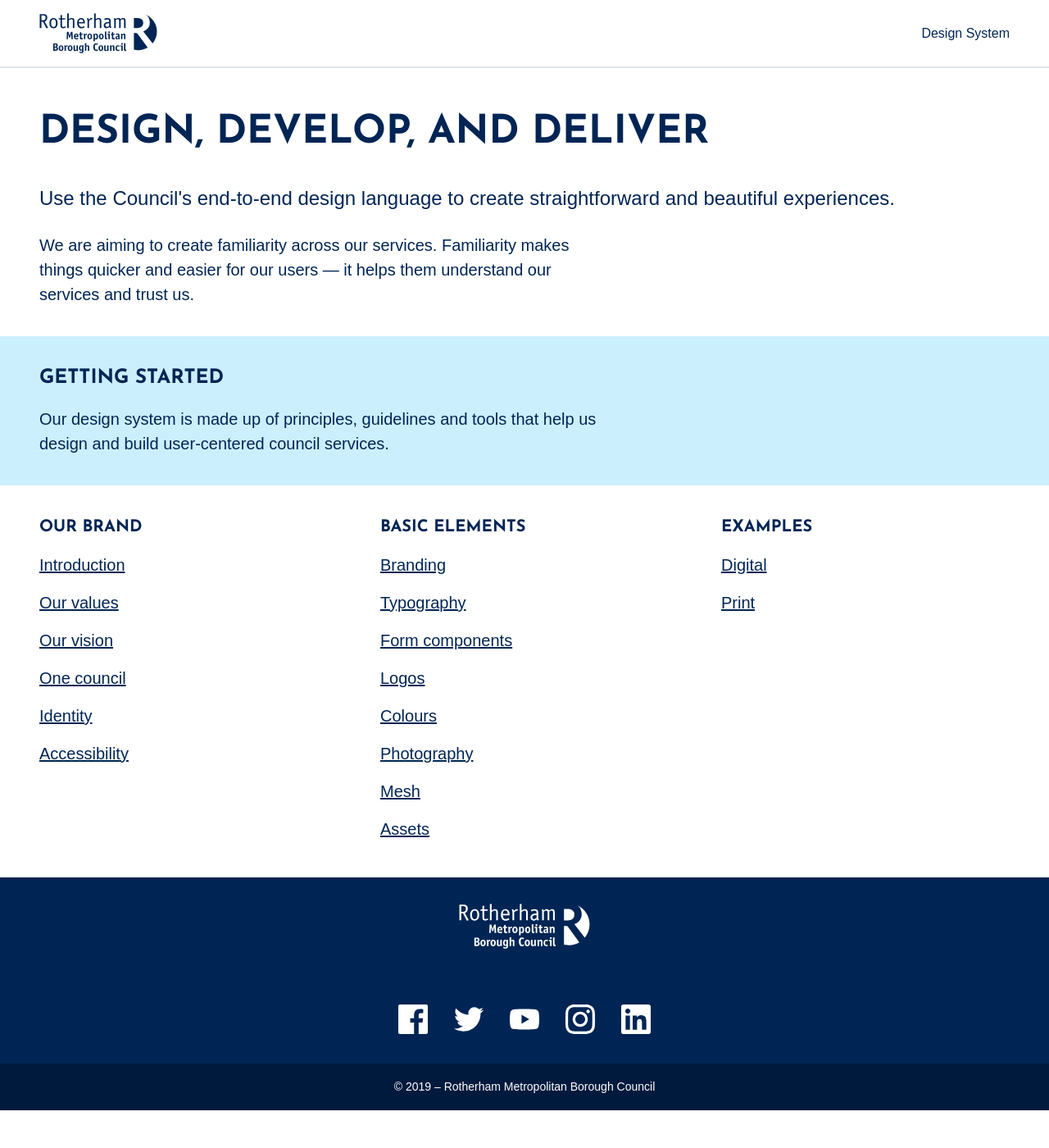
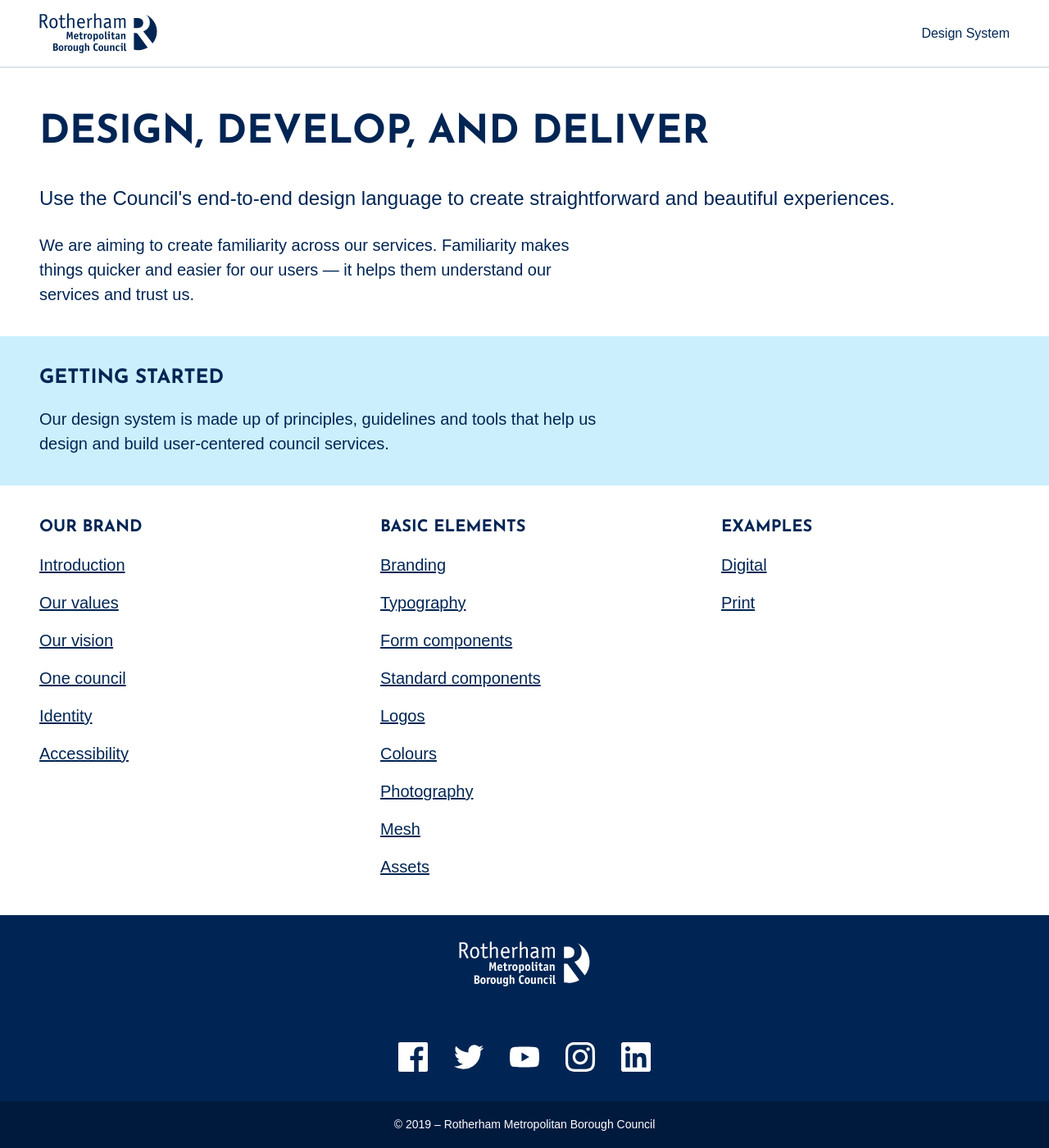
Before and after one commit to rothgov/design-manual, a Jekyll site: the page built from index.html, in a window 1280 px wide. Shown: the whole page at 82% size. Built offline with Jekyll 4.4.1, drawn with Linux system fonts in a browser that asks for light colours; some web fonts are replaced; before the commit the page ends 1354 px from its top, so only the background shows below that.

Commit message:
Update index.html

```diff
--- a/index.html
+++ b/index.html
@@ -54,6 +54,9 @@
           <a class="db pv2 link blue hover-blue-l" href="{{%20site.baseurl%20}}/design/form-components">Form components</a>
         </li>
         <li>
+          <a class="db pv2 link blue hover-blue-l" href="{{%20site.baseurl%20}}/design/standard-components">Standard components</a>
+        </li>
+        <li>
           <a class="db pv2 link blue hover-blue-l" href="{{%20site.baseurl%20}}/design/logos">Logos</a>
         </li>
         <li>
```
